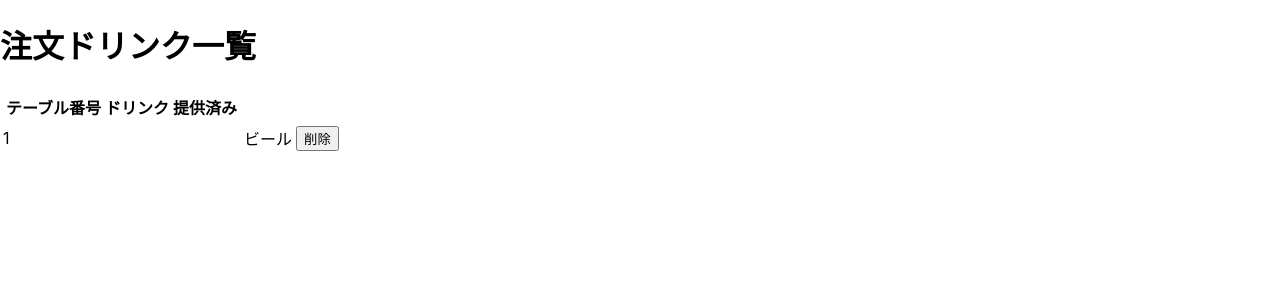
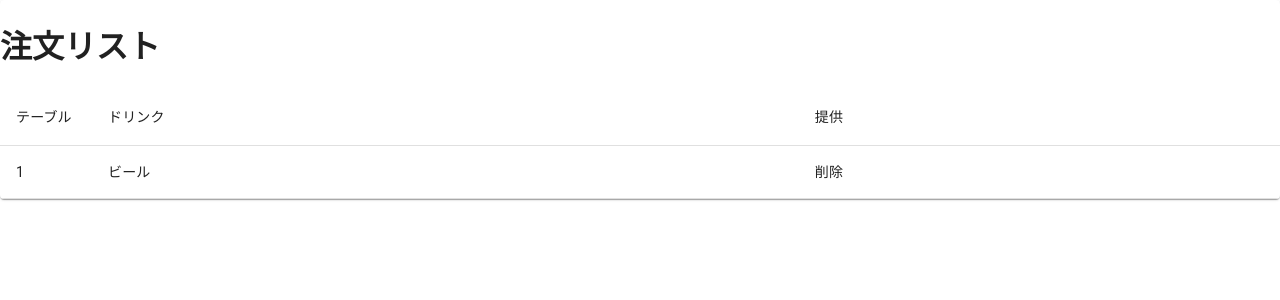
Before and after one commit to Sho-Zhao/restaurant-orders, a React (Create React App) app: page /foradmin in a window 1280 px wide. Shown: the top 300 px of the page. Built offline with nearby package versions, Linux system fonts and the light colour scheme.

Commit message:
orderdListデザイン変更
muiのtableに変更

```diff
--- a/src/App.js
+++ b/src/App.js
@@ -3,6 +3,7 @@
 import DrinkOrder from './component/drinkOrder';
 import { Routes, Route } from 'react-router';
 import OrderedList from './component/orderedList';
+import BasicTable from './component/tabletest';
 
 function App() {
   return (
@@ -11,6 +12,7 @@
         <Route path="/" element={<DrinkOrder />} />
         <Route path=":tablenum" element={<DrinkOrder />} />
         <Route path="/foradmin/" element={<OrderedList />} />
+        <Route path="/basictable/" element={<BasicTable />} />
       </Routes>
     </React.Fragment>
     );
--- a/src/component/orderedList.js
+++ b/src/component/orderedList.js
@@ -1,23 +1,34 @@
 import React from "react";
 import { ReceiveOrder } from "./receiveorder";
+import Table from '@mui/material/Table';
+import TableBody from '@mui/material/TableBody';
+import TableCell from '@mui/material/TableCell';
+import TableContainer from '@mui/material/TableContainer';
+import TableHead from '@mui/material/TableHead';
+import TableRow from '@mui/material/TableRow';
+import Paper from '@mui/material/Paper';
 
 export default function OrderedList(){
 
     return(
-        <React.Fragment>
-            <h1>注文ドリンク一覧</h1>
-            <table>
-                <th>
-                    <td>テーブル番号</td>
-                    <td>ドリンク</td>
-                    <td>提供済み</td>
-                </th>
-                <tr>
-                    <td>1</td>
-                    <td>ビール</td>
-                    <td><button onClick={ReceiveOrder} >削除</button></td>
-                </tr>
-            </table>
-        </React.Fragment>
+        <TableContainer component={Paper}>
+            <h1>注文リスト</h1>
+        <Table sx={{ minWidth: 400 }} aria-label="simple table">
+          <TableHead>
+            <TableRow>
+              <TableCell sx={{width:60}}>テーブル</TableCell>
+              <TableCell>ドリンク</TableCell>
+              <TableCell>提供</TableCell>
+            </TableRow>
+          </TableHead>
+          <TableBody>
+              <TableRow>
+                <TableCell sx={{width:60}}>1</TableCell>
+                <TableCell>ビール</TableCell>
+                <TableCell>削除</TableCell>
+              </TableRow>
+          </TableBody>
+        </Table>
+      </TableContainer>
     );
 }
--- /dev/null
+++ b/src/component/tabletest.js
@@ -0,0 +1,31 @@
+import * as React from 'react';
+import Table from '@mui/material/Table';
+import TableBody from '@mui/material/TableBody';
+import TableCell from '@mui/material/TableCell';
+import TableContainer from '@mui/material/TableContainer';
+import TableHead from '@mui/material/TableHead';
+import TableRow from '@mui/material/TableRow';
+import Paper from '@mui/material/Paper';
+
+export default function BasicTable() {
+  return (
+    <TableContainer component={Paper}>
+      <Table sx={{ minWidth: 650 }} aria-label="simple table">
+        <TableHead>
+          <TableRow>
+            <TableCell>テーブル番号</TableCell>
+            <TableCell>ドリンク</TableCell>
+            <TableCell>提供</TableCell>
+          </TableRow>
+        </TableHead>
+        <TableBody>
+            <TableRow>
+              <TableCell>1</TableCell>
+              <TableCell align="right">ビール</TableCell>
+              <TableCell align="right">削除</TableCell>
+            </TableRow>
+        </TableBody>
+      </Table>
+    </TableContainer>
+  );
+}
```
